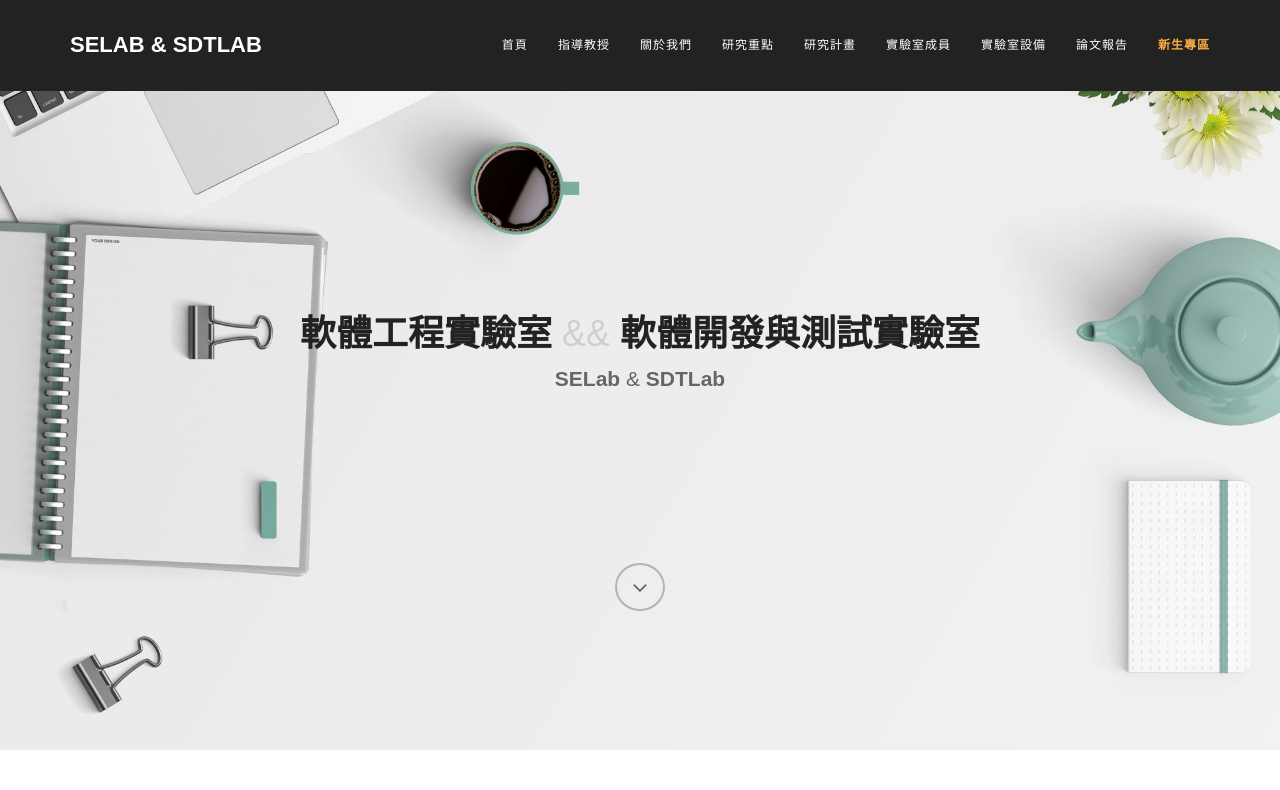
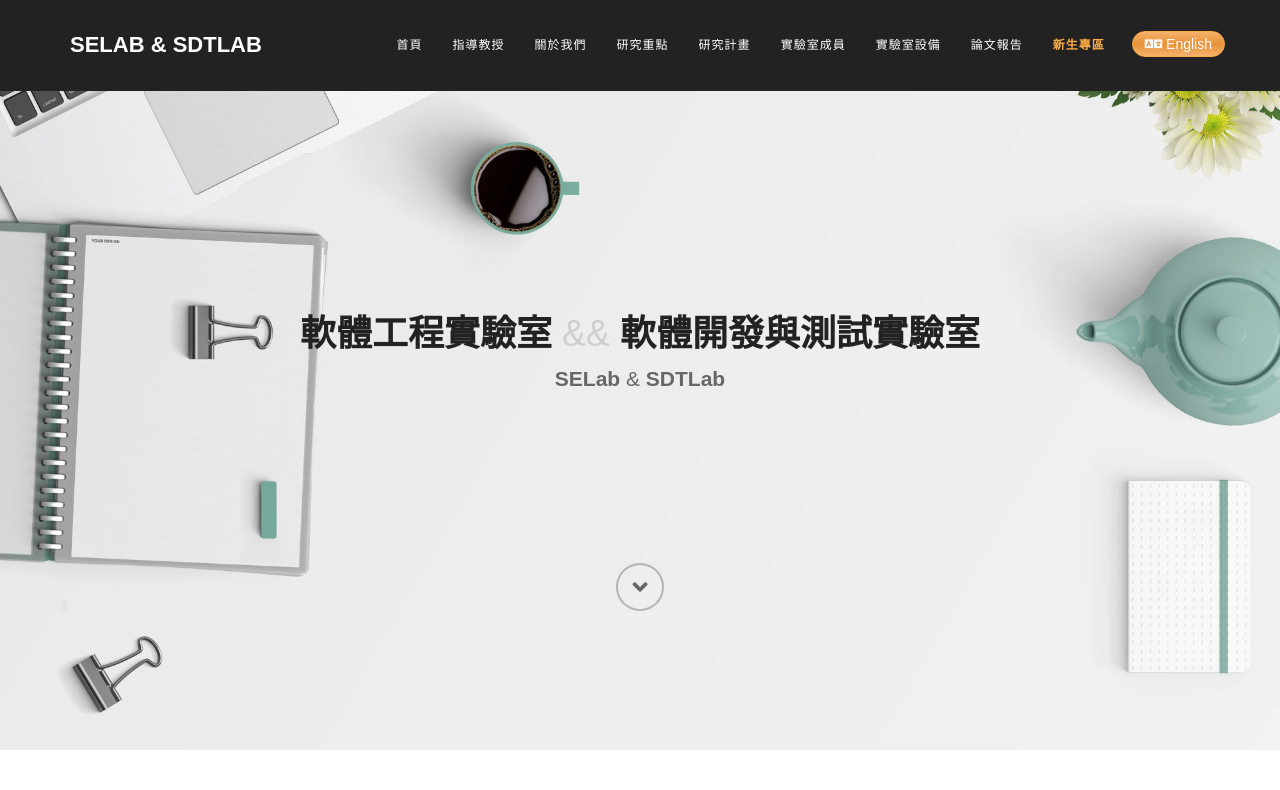
Before and after one commit to xtenzanx/LabWebsite_Test, a PHP site: page / in a window 1280 px wide. Shown: the top 790 px of the page. Run offline with PHP 8.4, Linux system fonts and the light colour scheme; some libraries are stand-ins or nearby versions.

Commit message:
將翻譯功能改為自訂按鈕觸發

```diff
--- a/css/style.css
+++ b/css/style.css
@@ -598,6 +598,22 @@ body{
 }
 #div_translate{
 	padding: 12px 0 12px 0;
+	display: none;
+}
+#btn_triggerTranslate{
+	margin-top: 11px;
+	margin-left: 12px;
+	background:    #e69138;
+	background:    -webkit-linear-gradient(#f6b26b, #e69138 50%, #f6b26b);
+	background:    linear-gradient(#f6b26b, #e69138 50%, #f6b26b);
+	border:        1px solid #fcac45;
+	border-radius: 1000px;
+	padding:       2px 12px;
+	color:         #ffffff;
+	display:       inline-block;
+	/* font:          normal 700 18px/1 "Komika", cursive; */
+	text-align:    center;
+	text-shadow:   none;
 }
 
 /*== 指導教授 ==*/
--- a/index.php
+++ b/index.php
@@ -21,6 +21,9 @@
     <!-- Bootstrap -->
     <link rel="stylesheet" type="text/css"  href="css/bootstrap.css">
     <link rel="stylesheet" type="text/css" href="fonts/font-awesome/css/font-awesome.css">
+
+    <!-- fontawesome -->
+    <link rel="stylesheet" href="https://use.fontawesome.com/releases/v5.4.1/css/all.css" integrity="sha384-5sAR7xN1Nv6T6+dT2mhtzEpVJvfS3NScPQTrOxhwjIuvcA67KV2R5Jz6kr4abQsz" crossorigin="anonymous">
 
     <!-- Slider
     ================================================== -->
@@ -76,6 +79,9 @@
                 <div id="div_translate">
                     <div id="google_translate_element"></div>
                 </div>
+            </li>
+            <li>
+                <button id="btn_triggerTranslate" onclick="triggerTranslate()"><i class="fas fa-language"></i> English</button>
             </li>
           </ul>
         </div><!-- /.navbar-collapse -->
@@ -692,5 +698,18 @@
     </script>
     <script type="text/javascript" src="//translate.google.com/translate_a/element.js?cb=googleTranslateElementInit"></script>
 
+
+    <!-- 按鈕觸發翻譯 -->
+    <script>
+    var option;
+    function triggerTranslate(){
+        if(option == null){
+            option = $('.skiptranslate').contents().find(".text:eq(1)");
+        }
+        // console.log(option.text());
+        option.click();
+    }
+    </script>
+
   </body>
 </html>
```
